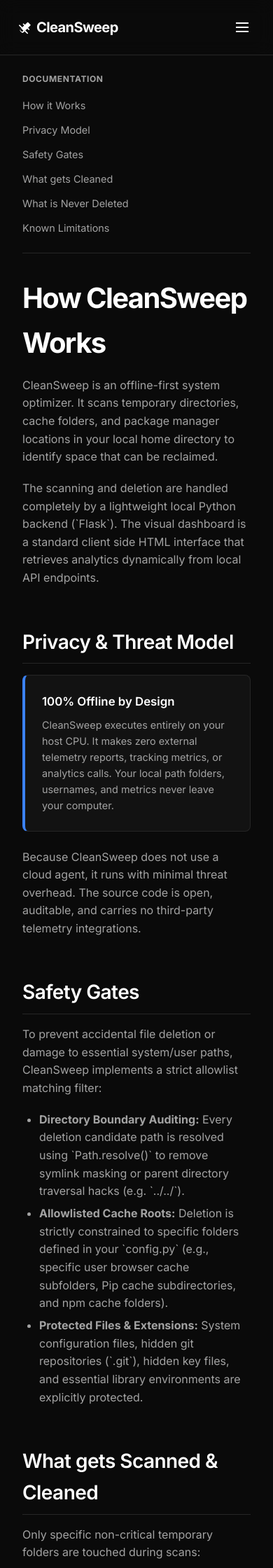
After one commit to DSahir/cleansweep, a Flask app: page /docs in a window 390 px wide. The commit adds this page. Shown: the top 2240 px of the page at 70% size. Run offline with Flask 3, Linux system fonts and the light colour scheme.

Commit message:
feat: enhance site trust, add documentation page, make layout mobile-responsive, and clean up repository hygiene

```diff
--- a/app.py
+++ b/app.py
@@ -63,6 +63,12 @@ for d in [LOG_DIR, MANIFEST_DIR, ARCHIVE_DIR]:
 def index():
     """Serve the main dashboard."""
     return render_template("index.html")
+
+
+@app.route("/docs")
+def docs():
+    """Serve the documentation and safety page."""
+    return render_template("docs.html")
 
 # ─── System Stats API ────────────────────────────────────────────────────────
 
--- /dev/null
+++ b/templates/docs.html
@@ -0,0 +1,480 @@
+<!DOCTYPE html>
+<html lang="en">
+<head>
+    <meta charset="UTF-8">
+    <meta name="viewport" content="width=device-width, initial-scale=1.0">
+    <title>CleanSweep — Documentation & Security Guide</title>
+    <link href="https://fonts.googleapis.com/css2?family=Inter:wght@300;400;500;600;700&family=JetBrains+Mono:wght@400;500;700&display=swap" rel="stylesheet">
+    <style>
+        :root {
+            --bg-base: #0A0A0A;
+            --bg-card: #121212;
+            --border-color: #262626;
+            --border-hover: #404040;
+            --text-primary: #FFFFFF;
+            --text-muted: #A3A3A3;
+
+            --color-cpu: #3B82F6;
+            --color-memory: #A855F7;
+            --color-disk: #10B981;
+        }
+
+        * {
+            margin: 0;
+            padding: 0;
+            box-sizing: border-box;
+        }
+
+        body {
+            background-color: var(--bg-base);
+            color: var(--text-primary);
+            font-family: 'Inter', -apple-system, sans-serif;
+            min-height: 100vh;
+            display: flex;
+            flex-direction: column;
+            overflow-x: hidden;
+            line-height: 1.6;
+        }
+
+        /* Navigation */
+        nav {
+            display: flex;
+            justify-content: space-between;
+            align-items: center;
+            padding: 1.2rem 3rem;
+            border-bottom: 1px solid var(--border-color);
+            background-color: rgba(10, 10, 10, 0.8);
+            backdrop-filter: blur(12px);
+            position: sticky;
+            top: 0;
+            z-index: 100;
+        }
+
+        .nav-logo {
+            font-size: 1.25rem;
+            font-weight: 700;
+            display: flex;
+            align-items: center;
+            gap: 0.5rem;
+            letter-spacing: -0.03em;
+            cursor: pointer;
+        }
+
+        .nav-logo svg {
+            width: 20px;
+            height: 20px;
+            fill: #FFFFFF;
+        }
+
+        .nav-links {
+            display: flex;
+            gap: 1.5rem;
+            align-items: center;
+        }
+
+        .nav-link {
+            color: var(--text-muted);
+            text-decoration: none;
+            font-size: 0.9rem;
+            font-weight: 500;
+            transition: color 0.15s ease;
+        }
+
+        .nav-link:hover {
+            color: #FFFFFF;
+        }
+
+        .btn-nav {
+            background: #FFFFFF;
+            color: #000000;
+            border: none;
+            padding: 0.4rem 0.9rem;
+            border-radius: 6px;
+            font-weight: 600;
+            font-size: 0.85rem;
+            cursor: pointer;
+            transition: opacity 0.15s ease;
+        }
+
+        .btn-nav:hover {
+            opacity: 0.9;
+        }
+
+        .nav-toggle {
+            display: none;
+            background: none;
+            border: none;
+            color: #FFFFFF;
+            cursor: pointer;
+            padding: 0.5rem;
+            z-index: 101;
+        }
+
+        .nav-toggle svg {
+            display: block;
+        }
+
+        @media (max-width: 768px) {
+            nav {
+                padding: 1.2rem 1.5rem;
+            }
+            .nav-toggle {
+                display: block;
+            }
+            .nav-links {
+                display: none;
+                flex-direction: column;
+                position: absolute;
+                top: 100%;
+                left: 0;
+                right: 0;
+                background-color: rgba(10, 10, 10, 0.98);
+                border-bottom: 1px solid var(--border-color);
+                padding: 1.5rem;
+                gap: 1.25rem;
+                align-items: stretch;
+                z-index: 99;
+            }
+            .nav-links.active {
+                display: flex;
+            }
+            .btn-nav {
+                width: 100%;
+                text-align: center;
+                padding: 0.6rem;
+            }
+        }
+
+        /* Docs Layout */
+        .docs-container {
+            max-width: 1200px;
+            margin: 3rem auto;
+            padding: 0 2rem;
+            display: grid;
+            grid-template-columns: 240px 1fr;
+            gap: 4rem;
+            width: 100%;
+            flex-grow: 1;
+        }
+
+        @media (max-width: 900px) {
+            .docs-container {
+                grid-template-columns: 1fr;
+                gap: 2rem;
+                margin: 1.5rem auto;
+            }
+        }
+
+        /* Sidebar navigation */
+        .docs-sidebar {
+            position: sticky;
+            top: 6rem;
+            height: fit-content;
+        }
+
+        @media (max-width: 900px) {
+            .docs-sidebar {
+                position: static;
+                border-bottom: 1px solid var(--border-color);
+                padding-bottom: 1.5rem;
+            }
+        }
+
+        .sidebar-title {
+            font-size: 0.75rem;
+            font-weight: 700;
+            color: var(--text-muted);
+            text-transform: uppercase;
+            letter-spacing: 0.05em;
+            margin-bottom: 1rem;
+        }
+
+        .sidebar-links {
+            display: flex;
+            flex-direction: column;
+            gap: 0.75rem;
+        }
+
+        .sidebar-link {
+            color: var(--text-muted);
+            text-decoration: none;
+            font-size: 0.9rem;
+            transition: color 0.15s ease;
+        }
+
+        .sidebar-link:hover {
+            color: #FFFFFF;
+        }
+
+        /* Main Content styles */
+        .docs-content {
+            max-width: 800px;
+        }
+
+        .docs-section {
+            margin-bottom: 3.5rem;
+            scroll-margin-top: 6rem;
+        }
+
+        .docs-section h1 {
+            font-size: 2.5rem;
+            font-weight: 700;
+            letter-spacing: -0.04em;
+            margin-bottom: 1rem;
+        }
+
+        .docs-section h2 {
+            font-size: 1.75rem;
+            font-weight: 600;
+            letter-spacing: -0.02em;
+            margin-top: 2rem;
+            margin-bottom: 1rem;
+            border-bottom: 1px solid var(--border-color);
+            padding-bottom: 0.5rem;
+        }
+
+        .docs-section h3 {
+            font-size: 1.2rem;
+            font-weight: 600;
+            margin-top: 1.5rem;
+            margin-bottom: 0.75rem;
+        }
+
+        .docs-section p {
+            color: var(--text-muted);
+            margin-bottom: 1.2rem;
+            font-size: 1rem;
+            line-height: 1.6;
+        }
+
+        .docs-card {
+            background: var(--bg-card);
+            border: 1px solid var(--border-color);
+            border-radius: 8px;
+            padding: 1.5rem;
+            margin-top: 1rem;
+            margin-bottom: 1.5rem;
+        }
+
+        .docs-card h4 {
+            font-size: 1.05rem;
+            font-weight: 600;
+            margin-bottom: 0.5rem;
+        }
+
+        .docs-card p {
+            font-size: 0.9rem;
+            margin-bottom: 0;
+        }
+
+        ul, ol {
+            margin-left: 1.5rem;
+            margin-bottom: 1.2rem;
+            color: var(--text-muted);
+        }
+
+        li {
+            margin-bottom: 0.4rem;
+        }
+
+        .code-block {
+            background: rgba(0,0,0,0.3);
+            border: 1px solid var(--border-color);
+            border-radius: 6px;
+            padding: 1rem;
+            font-family: 'JetBrains Mono', monospace;
+            font-size: 0.8rem;
+            color: #A855F7;
+            overflow-x: auto;
+            margin-bottom: 1.2rem;
+        }
+
+        /* Footer */
+        footer {
+            border-top: 1px solid var(--border-color);
+            padding: 3rem 2rem;
+            max-width: 1200px;
+            margin: 0 auto;
+            width: 100%;
+            display: flex;
+            justify-content: space-between;
+            align-items: center;
+        }
+
+        @media (max-width: 600px) {
+            footer {
+                flex-direction: column;
+                gap: 1.5rem;
+            }
+        }
+
+        .footer-left {
+            font-size: 0.85rem;
+            color: var(--text-muted);
+        }
+
+        .footer-links {
+            display: flex;
+            gap: 1.5rem;
+        }
+
+        .footer-link {
+            font-size: 0.85rem;
+            color: var(--text-muted);
+            text-decoration: none;
+            transition: color 0.15s ease;
+        }
+
+        .footer-link:hover {
+            color: #FFFFFF;
+        }
+    </style>
+</head>
+<body>
+
+    <!-- Header Navigation -->
+    <nav>
+        <div class="nav-logo" onclick="window.location.href='/'">
+            <svg viewBox="0 0 24 24" width="20" height="20">
+                <path d="M19.5 3.5a1 1 0 0 0-1.4 0L14 7.6 12 5.6a1 1 0 0 0-1.4 1.4l2 2-3.1 3.1-4-4a1 1 0 1 0-1.4 1.4l4 4-2.2 2.2c-.8.8-.8 2 0 2.8l2.5 2.5c.8.8 2 .8 2.8 0l2.2-2.2 4 4a1 1 0 1 0 1.4-1.4l-4-4 3.1-3.1 2 2a1 1 0 1 0 1.4-1.4l-2-2 4.1-4.1a1 1 0 0 0 0-1.4zM9 19.5c-.3 0-.5-.1-.7-.3l-2.5-2.5c-.4-.4-.4-1 0-1.4l1.5-1.5 3.9 3.9-1.5 1.5c-.2.2-.4.3-.7.3z" fill="#FFFFFF"/>
+            </svg>
+            CleanSweep
+        </div>
+        <button class="nav-toggle" onclick="toggleMobileMenu()" aria-label="Toggle Menu">
+            <svg viewBox="0 0 24 24" width="24" height="24" stroke="currentColor" stroke-width="2" fill="none">
+                <line x1="3" y1="12" x2="21" y2="12"></line>
+                <line x1="3" y1="6" x2="21" y2="6"></line>
+                <line x1="3" y1="18" x2="21" y2="18"></line>
+            </svg>
+        </button>
+        <div class="nav-links">
+            <a href="/#how-it-works" class="nav-link">How it works</a>
+            <a href="/#dashboard" class="nav-link">Optimizer</a>
+            <a href="/docs" class="nav-link" style="color: #FFFFFF;">Docs</a>
+            <a href="https://github.com/DSahir/cleansweep" target="_blank" class="nav-link">GitHub</a>
+            <button class="btn-nav" onclick="window.location.href='/'">Go to Dashboard</button>
+        </div>
+    </nav>
+
+    <!-- Docs Layout -->
+    <div class="docs-container">
+
+        <!-- Sidebar -->
+        <div class="docs-sidebar">
+            <h4 class="sidebar-title">Documentation</h4>
+            <div class="sidebar-links">
+                <a href="#how-it-works" class="sidebar-link">How it Works</a>
+                <a href="#privacy-model" class="sidebar-link">Privacy Model</a>
+                <a href="#safety-gates" class="sidebar-link">Safety Gates</a>
+                <a href="#scanned-paths" class="sidebar-link">What gets Cleaned</a>
+                <a href="#never-deleted" class="sidebar-link">What is Never Deleted</a>
+                <a href="#limitations" class="sidebar-link">Known Limitations</a>
+            </div>
+        </div>
+
+        <!-- Main Content -->
+        <div class="docs-content">
+
+            <section class="docs-section" id="how-it-works">
+                <h1>How CleanSweep Works</h1>
+                <p>
+                    CleanSweep is an offline-first system optimizer. It scans temporary directories, cache folders, and package manager locations in your local home directory to identify space that can be reclaimed.
+                </p>
+                <p>
+                    The scanning and deletion are handled completely by a lightweight local Python backend (`Flask`). The visual dashboard is a standard client side HTML interface that retrieves analytics dynamically from local API endpoints.
+                </p>
+            </section>
+
+            <section class="docs-section" id="privacy-model">
+                <h2>Privacy & Threat Model</h2>
+                <div class="docs-card" style="border-left: 4px solid var(--color-cpu);">
+                    <h4>100% Offline by Design</h4>
+                    <p>CleanSweep executes entirely on your host CPU. It makes zero external telemetry reports, tracking metrics, or analytics calls. Your local path folders, usernames, and metrics never leave your computer.</p>
+                </div>
+                <p>
+                    Because CleanSweep does not use a cloud agent, it runs with minimal threat overhead. The source code is open, auditable, and carries no third-party telemetry integrations.
+                </p>
+            </section>
+
+            <section class="docs-section" id="safety-gates">
+                <h2>Safety Gates</h2>
+                <p>
+                    To prevent accidental file deletion or damage to essential system/user paths, CleanSweep implements a strict allowlist matching filter:
+                </p>
+                <ul>
+                    <li><strong>Directory Boundary Auditing:</strong> Every deletion candidate path is resolved using `Path.resolve()` to remove symlink masking or parent directory traversal hacks (e.g. `../../`).</li>
+                    <li><strong>Allowlisted Cache Roots:</strong> Deletion is strictly constrained to specific folders defined in your `config.py` (e.g., specific user browser cache subfolders, Pip cache subdirectories, and npm cache folders).</li>
+                    <li><strong>Protected Files & Extensions:</strong> System configuration files, hidden git repositories (`.git`), hidden key files, and essential library environments are explicitly protected.</li>
+                </ul>
+            </section>
+
+            <section class="docs-section" id="scanned-paths">
+                <h2>What gets Scanned & Cleaned</h2>
+                <p>
+                    Only specific non-critical temporary folders are touched during scans:
+                </p>
+
+                <h3>1. Browser Cache Locations</h3>
+                <ul>
+                    <li>Google Chrome caches: `~/Library/Caches/Google/Chrome`</li>
+                    <li>Safari caches: `~/Library/Caches/com.apple.Safari`</li>
+                </ul>
+
+                <h3>2. Package Managers Caches</h3>
+                <ul>
+                    <li><strong>npm cache:</strong> `~/.npm/_cacache`</li>
+                    <li><strong>Cargo (Rust) cache:</strong> `~/.cargo/registry/cache`</li>
+                    <li><strong>Pip (Python) cache:</strong> `~/Library/Caches/pip`</li>
+                    <li><strong>Conda environment cache:</strong> `~/.conda/pkgs`</li>
+                </ul>
+
+                <h3>3. OS Temp Files</h3>
+                <ul>
+                    <li>System temp directories (`/tmp` or user-level environment temp folders).</li>
+                    <li>Application log files under `~/Library/Logs`.</li>
+                </ul>
+            </section>
+
+            <section class="docs-section" id="never-deleted">
+                <h2>What is NEVER Deleted</h2>
+                <p>
+                    CleanSweep enforces strict exclusion rules to safeguard user documents. The following paths and files are completely skipped:
+                </p>
+                <ul>
+                    <li><strong>Personal Documents:</strong> Folders like `~/Documents`, `~/Desktop`, `~/Downloads`, `~/Pictures`, `~/Music`, and `~/Movies` are never targetable by cleaners.</li>
+                    <li><strong>Project Source Code:</strong> Code structures and active workspaces are excluded.</li>
+                    <li><strong>System Roots:</strong> System files, system binary environments (`/usr/bin`, `/bin`), and operating system library assets are locked.</li>
+                </ul>
+            </section>
+
+            <section class="docs-section" id="limitations">
+                <h2>Known Limitations</h2>
+                <ul>
+                    <li><strong>Unsigned Bundles:</strong> Standalone compiled packages (`.app` for macOS) are unsigned by default. If you experience Gatekeeper warnings, we recommend installing cleanly via our Homebrew formula script.</li>
+                    <li><strong>Platform Exclusions:</strong> macOS telemetry depends on the `psutil` system hook. While compatible with Windows and Linux, cache paths are optimized for macOS developer caches.</li>
+                </ul>
+            </section>
+
+        </div>
+    </div>
+
+    <!-- Footer -->
+    <footer>
+        <div class="footer-left">
+            &copy; 2026 CleanSweep. Optimized for macOS. 100% Offline.
+        </div>
+        <div class="footer-links">
+            <a href="/docs" class="footer-link">Docs</a>
+            <a href="https://github.com/DSahir/cleansweep" target="_blank" class="footer-link">GitHub</a>
+        </div>
+    </footer>
+
+    <!-- Script Integrations -->
+    <script>
+        function toggleMobileMenu() {
+            const navLinks = document.querySelector('.nav-links');
+            navLinks.classList.toggle('active');
+        }
+    </script>
+</body>
+</html>
```
Also changed, not shown: CODE_OF_CONDUCT.md (added, +35 -0 lines), CONTRIBUTING.md (added, +45 -0 lines), SECURITY.md (added, +25 -0 lines), templates/index.html (+75 -12 lines), .github/ISSUE_TEMPLATE/bug_report.md (added), .github/ISSUE_TEMPLATE/feature_request.md (added), 1 other file.
